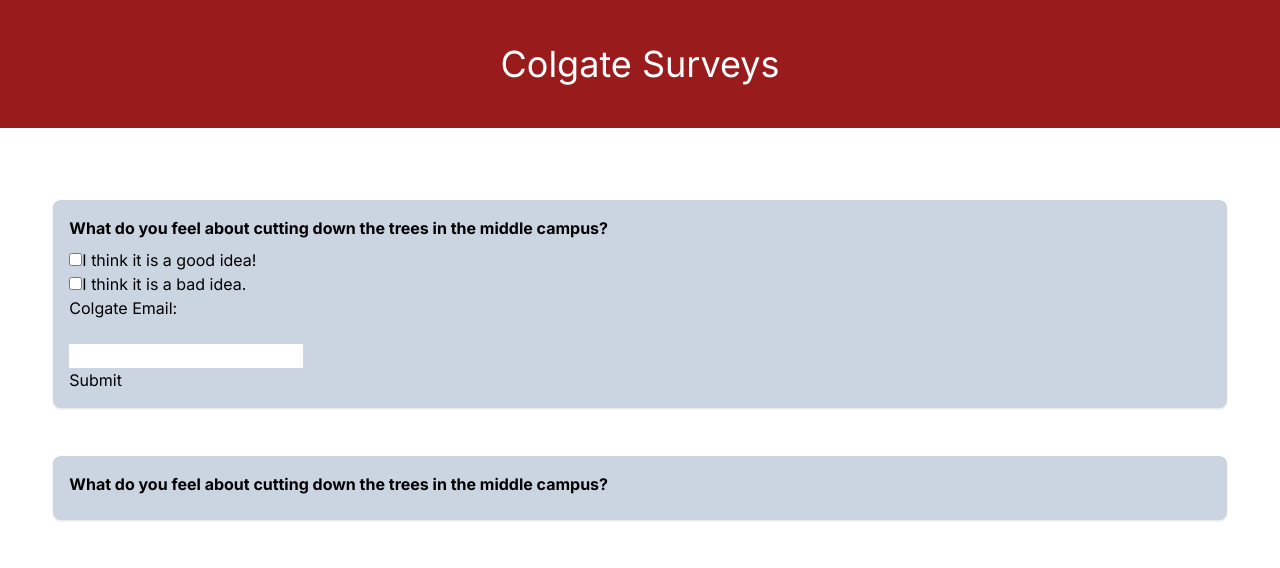
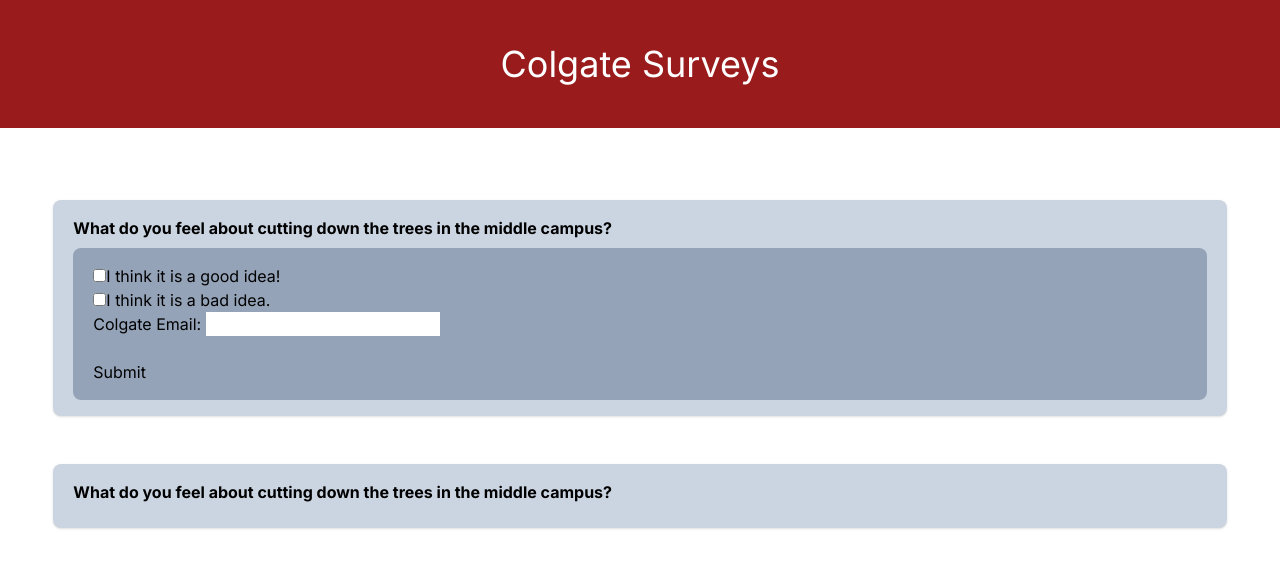
Before and after one commit to ramananj34/hack-app, a Next.js app: page / in a window 1280 px wide. Both pictures are taken after a click on the element 639 px from the left and 232 px from the top of the page. Shown: the top 568 px of the page. Built offline with nearby package versions, Linux system fonts and the light colour scheme.

Commit message:
small change to button

```diff
--- a/components/Expandable-Button.js
+++ b/components/Expandable-Button.js
@@ -11,10 +11,11 @@
 
   return (
 
-    <div className="bg-slate-300 w-11/12 p-4 rounded-lg shadow cursor-pointer mx-auto" onClick={toggleExpanded}>
+    <div className="bg-slate-300 w-11/12 p-4 pl-5 pr-5 rounded-lg shadow cursor-pointer mx-auto" onClick={toggleExpanded}>
         <h2 class="text-black font-bold mb-2">What do you feel about cutting down the trees in the middle campus?</h2>
 
         {expanded && (
+            <div className="bg-slate-400 p-4 pl-5 pr-5 rounded-lg">
                 <form>
                     <label for="option1">
                         <input type="checkbox" id="option1" name="option" value="option1" />
@@ -27,13 +28,12 @@
                         I think it is a bad idea.
                     </label>
                     <br/>
-                <p>Colgate Email: </p>
-                <br/>
-                <input />
+                    <p>Colgate Email:   <input /></p>
                     <br />
 
                     <input type="submit" value="Submit" />
                 </form>
+            </div>
         )}
       </div>
   );
```
Lines whose indentation alone changed are shown as unchanged.
